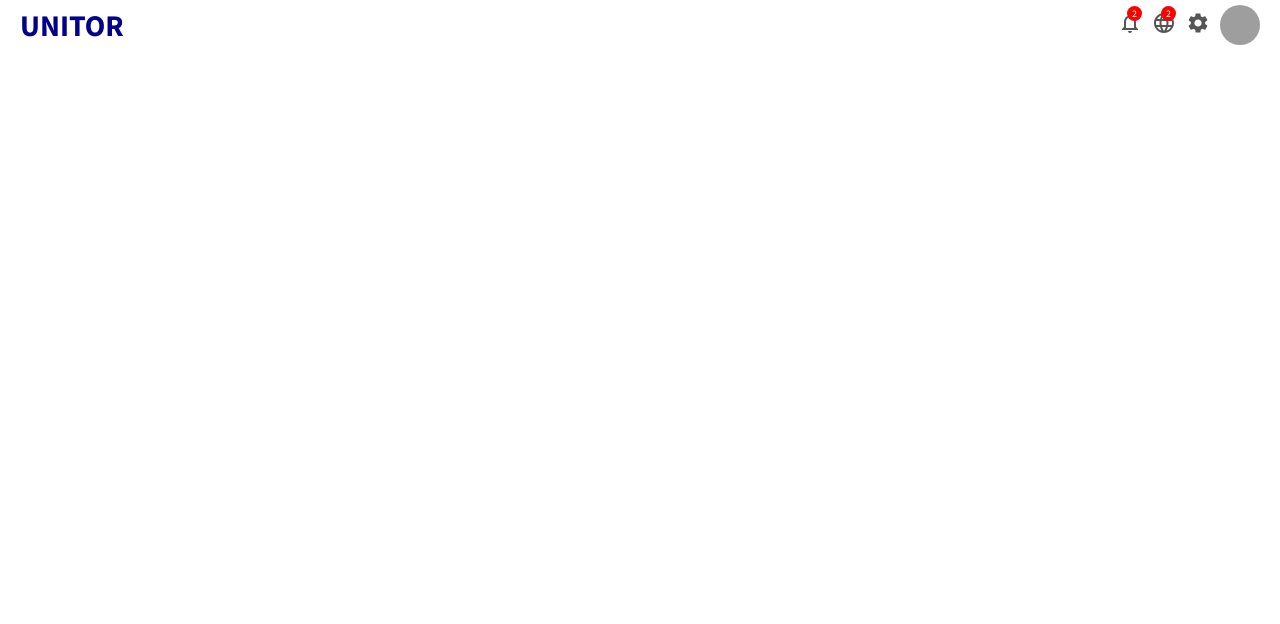
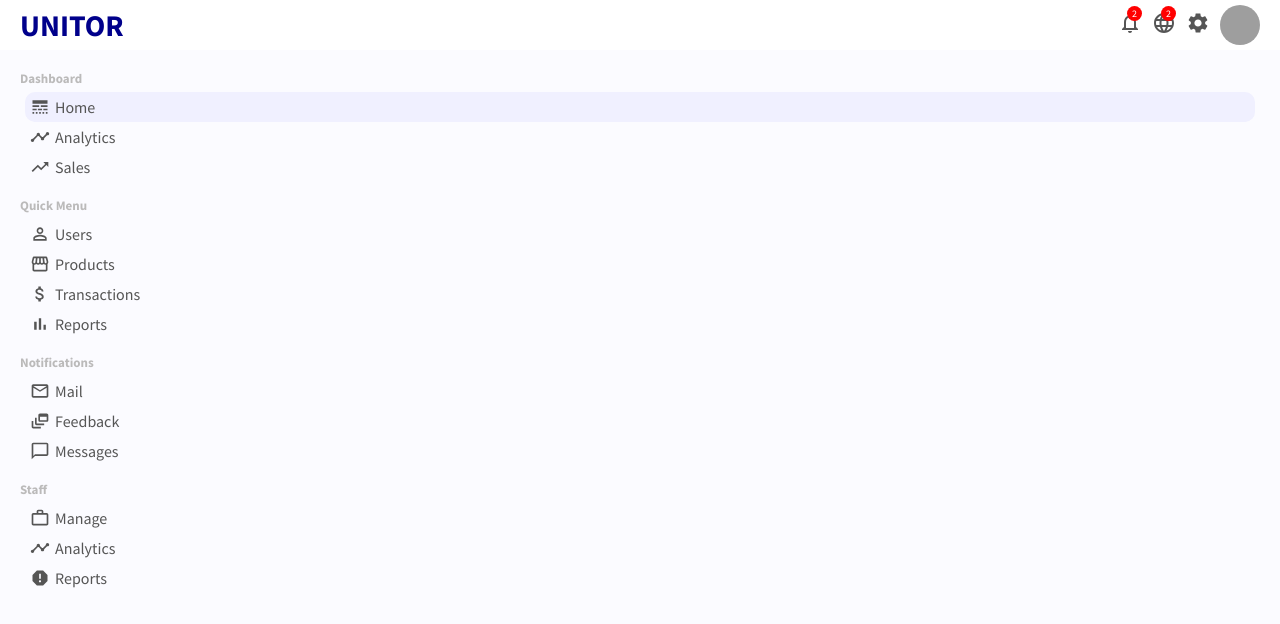
Before and after one commit to surajnarsale/unitor-admin-panel, a React (Create React App) app: page / in a window 1280 px wide. Shown: the top 624 px of the page. Built offline with nearby package versions, Linux system fonts and the light colour scheme; grey boxes are pictures that could not be loaded.

Commit message:
feat: add sidebar

```diff
--- a/src/App.js
+++ b/src/App.js
@@ -1,9 +1,12 @@
 import Topbar from './components/topbar/Topbar';
+import './app.css';
+import Sidebar from './components/sidebar/Sidebar';
 
 function App() {
 	return (
 		<div className="App">
 			<Topbar />
+			<Sidebar />
 		</div>
 	);
 }
--- /dev/null
+++ b/src/app.css
@@ -0,0 +1,4 @@
+.container {
+	display: flex;
+	margin-top: 10px;
+}
--- /dev/null
+++ b/src/components/sidebar/Sidebar.jsx
@@ -0,0 +1,102 @@
+import './sidebar.css';
+import {
+	LineStyle,
+	Timeline,
+	TrendingUp,
+	PermIdentity,
+	Storefront,
+	AttachMoney,
+	BarChart,
+	MailOutline,
+	DynamicFeed,
+	ChatBubbleOutline,
+	WorkOutline,
+	Report,
+} from '@material-ui/icons';
+
+export default function Sidebar() {
+	return (
+		<div className="sidebar">
+			<div className="sidebarWrapper">
+				<div className="sidebarMenu">
+					<h3 className="sidebarTitle">Dashboard</h3>
+					<ul className="sidebarList">
+						<li to="/" className="link">
+							<li className="sidebarListItem active">
+								<LineStyle className="sidebarIcon" />
+								Home
+							</li>
+						</li>
+						<li className="sidebarListItem">
+							<Timeline className="sidebarIcon" />
+							Analytics
+						</li>
+						<li className="sidebarListItem">
+							<TrendingUp className="sidebarIcon" />
+							Sales
+						</li>
+					</ul>
+				</div>
+				<div className="sidebarMenu">
+					<h3 className="sidebarTitle">Quick Menu</h3>
+					<ul className="sidebarList">
+						<li to="/users" className="link">
+							<li className="sidebarListItem">
+								<PermIdentity className="sidebarIcon" />
+								Users
+							</li>
+						</li>
+						<li to="/products" className="link">
+							<li className="sidebarListItem">
+								<Storefront className="sidebarIcon" />
+								Products
+							</li>
+						</li>
+						<li className="sidebarListItem">
+							<AttachMoney className="sidebarIcon" />
+							Transactions
+						</li>
+						<li className="sidebarListItem">
+							<BarChart className="sidebarIcon" />
+							Reports
+						</li>
+					</ul>
+				</div>
+				<div className="sidebarMenu">
+					<h3 className="sidebarTitle">Notifications</h3>
+					<ul className="sidebarList">
+						<li className="sidebarListItem">
+							<MailOutline className="sidebarIcon" />
+							Mail
+						</li>
+						<li className="sidebarListItem">
+							<DynamicFeed className="sidebarIcon" />
+							Feedback
+						</li>
+						<li className="sidebarListItem">
+							<ChatBubbleOutline className="sidebarIcon" />
+							Messages
+						</li>
+					</ul>
+				</div>
+				<div className="sidebarMenu">
+					<h3 className="sidebarTitle">Staff</h3>
+					<ul className="sidebarList">
+						<li className="sidebarListItem">
+							<WorkOutline className="sidebarIcon" />
+							Manage
+						</li>
+						<li className="sidebarListItem">
+							<Timeline className="sidebarIcon" />
+							Analytics
+						</li>
+						<li className="sidebarListItem">
+							<Report className="sidebarIcon" />
+							Reports
+						</li>
+					</ul>
+				</div>
+			</div>
+		</div>
+	);
+}
--- /dev/null
+++ b/src/components/sidebar/sidebar.css
@@ -0,0 +1,44 @@
+.sidebar {
+	flex: 1;
+	height: calc(100vh - 50px);
+	background-color: rgb(251, 251, 255);
+	position: sticky;
+	top: 50px;
+}
+
+.sidebarWrapper {
+	padding: 20px;
+	color: #555;
+}
+
+.sidebarMenu {
+	margin-bottom: 10px;
+}
+
+.sidebarTitle {
+	font-size: 13px;
+	color: rgb(187, 186, 186);
+}
+
+.sidebarList {
+	list-style: none;
+	padding: 5px;
+}
+
+.sidebarListItem {
+	padding: 5px;
+	cursor: pointer;
+	display: flex;
+	align-items: center;
+	border-radius: 10px;
+}
+
+.sidebarListItem.active,
+.sidebarListItem:hover {
+	background-color: rgb(240, 240, 255);
+}
+
+.sidebarIcon {
+	margin-right: 5px;
+	font-size: 20px !important;
+}
--- a/src/components/topbar/topbar.css
+++ b/src/components/topbar/topbar.css
@@ -2,7 +2,6 @@
 	width: 100%;
 	height: 50px;
 	background-color: white;
-
 	position: sticky;
 	top: 0;
 	z-index: 999;
```
